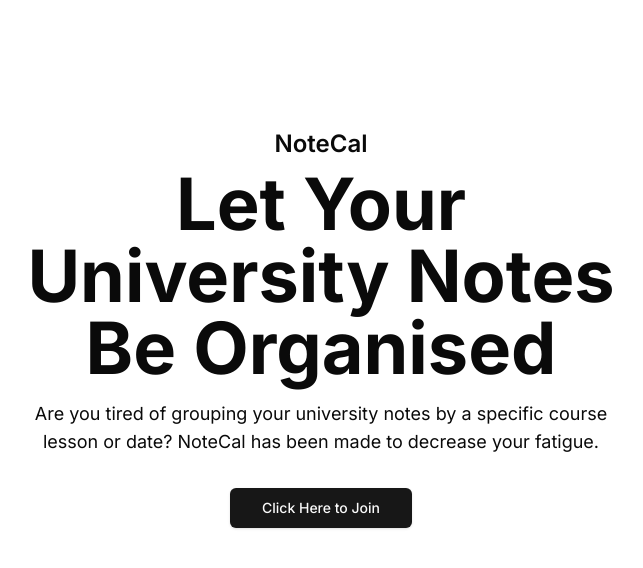
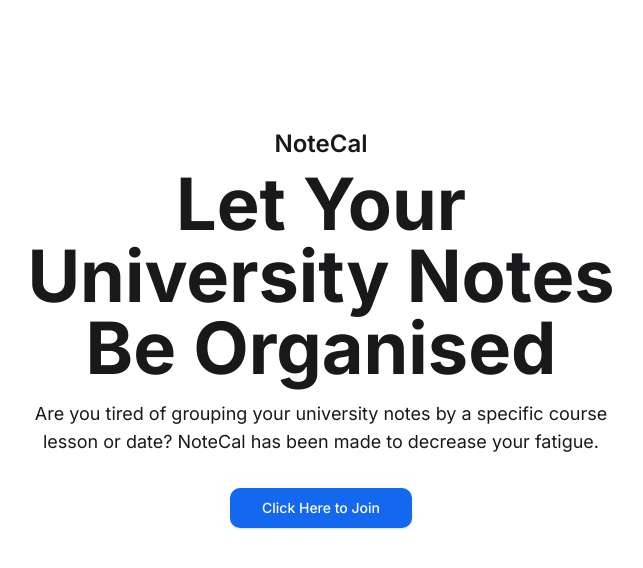
Before and after one commit to mateuszmanczak04/notecal, a Next.js app: page / in a window 1280 px wide. Shown: the top 568 px of the page, without its empty margins (319-962 px from the left). Built offline with nearby package versions, Linux system fonts and the light colour scheme; no server answers.

Commit message:
change default app theme

```diff
--- a/src/app/globals.css
+++ b/src/app/globals.css
@@ -4,71 +4,52 @@
 
 @layer base {
 	:root {
-		--background: 0 0% 100%;
-		--foreground: 0 0% 3.9%;
-
-		--card: 0 0% 100%;
-		--card-foreground: 0 0% 3.9%;
-
-		--popover: 0 0% 100%;
-		--popover-foreground: 0 0% 3.9%;
-
-		--primary: 0 0% 9%;
-		--primary-foreground: 0 0% 98%;
-
-		--secondary: 0 0% 96.1%;
-		--secondary-foreground: 0 0% 9%;
-
-		--muted: 0 0% 96.1%;
-		--muted-foreground: 0 0% 45.1%;
-
-		--accent: 0 0% 96.1%;
-		--accent-foreground: 0 0% 9%;
-
-		--destructive: 0 84.2% 60.2%;
-		--destructive-foreground: 0 0% 98%;
-
-		--border: 0 0% 89.8%;
-		--input: 0 0% 89.8%;
-		--ring: 0 0% 3.9%;
-
-		--radius: 0.5rem;
+		--background: 217 100% 100%;
+		--foreground: 217 5% 10%;
+		--card: 217 50% 100%;
+		--card-foreground: 217 5% 15%;
+		--popover: 217 100% 100%;
+		--popover-foreground: 217 100% 10%;
+		--primary: 217 88% 51%;
+		--primary-foreground: 0 0% 100%;
+		--secondary: 217 30% 90%;
+		--secondary-foreground: 0 0% 0%;
+		--muted: 179 30% 95%;
+		--muted-foreground: 217 5% 40%;
+		--accent: 179 30% 90%;
+		--accent-foreground: 217 5% 15%;
+		--destructive: 0 100% 50%;
+		--destructive-foreground: 217 5% 100%;
+		--border: 217 30% 82%;
+		--input: 217 30% 50%;
+		--ring: 217 88% 51%;
+		--radius: 0.75rem;
+	}
+	.dark {
+		--background: 217 50% 10%;
+		--foreground: 217 5% 100%;
+		--card: 217 50% 10%;
+		--card-foreground: 217 5% 100%;
+		--popover: 217 50% 5%;
+		--popover-foreground: 217 5% 100%;
+		--primary: 217 88% 51%;
+		--primary-foreground: 0 0% 100%;
+		--secondary: 217 30% 20%;
+		--secondary-foreground: 0 0% 100%;
+		--muted: 179 30% 25%;
+		--muted-foreground: 217 5% 65%;
+		--accent: 179 30% 25%;
+		--accent-foreground: 217 5% 95%;
+		--destructive: 0 100% 50%;
+		--destructive-foreground: 217 5% 100%;
+		--border: 217 30% 50%;
+		--input: 217 30% 50%;
+		--ring: 217 88% 51%;
+		--radius: 0.75rem;
 	}
 
-	.dark {
-		--background: 0 0% 3.9%;
-		--foreground: 0 0% 98%;
-
-		--card: 0 0% 3.9%;
-		--card-foreground: 0 0% 98%;
-
-		--popover: 0 0% 3.9%;
-		--popover-foreground: 0 0% 98%;
-
-		--primary: 0 0% 98%;
-		--primary-foreground: 0 0% 9%;
-
-		--secondary: 0 0% 14.9%;
-		--secondary-foreground: 0 0% 98%;
-
-		--muted: 0 0% 14.9%;
-		--muted-foreground: 0 0% 63.9%;
-
-		--accent: 0 0% 14.9%;
-		--accent-foreground: 0 0% 98%;
-
-		--destructive: 0 62.8% 30.6%;
-		--destructive-foreground: 0 0% 98%;
-
-		--border: 0 0% 14.9%;
-		--input: 0 0% 14.9%;
-		--ring: 0 0% 83.1%;
-	}
-}
-
-@layer base {
 	* {
-		@apply border-border;
+		@apply box-border;
 	}
 	body {
 		@apply bg-background text-foreground;
```
